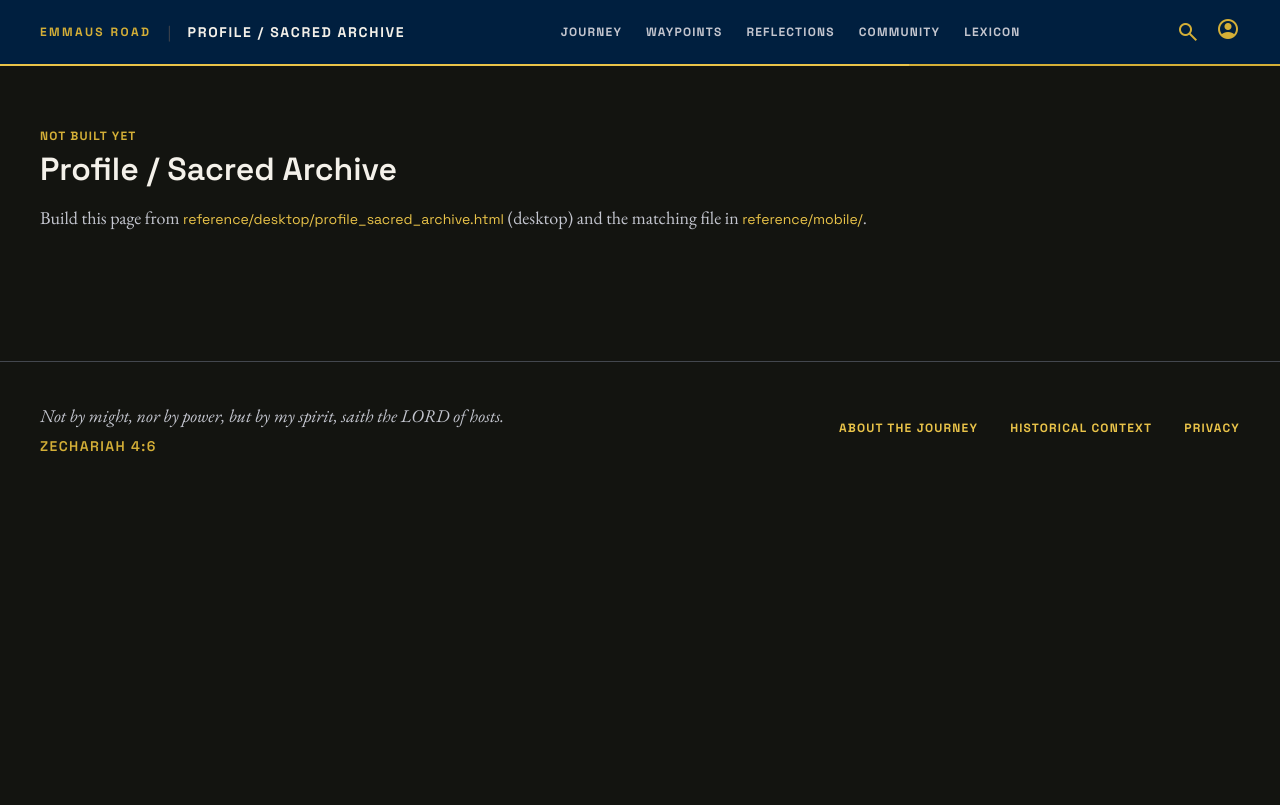
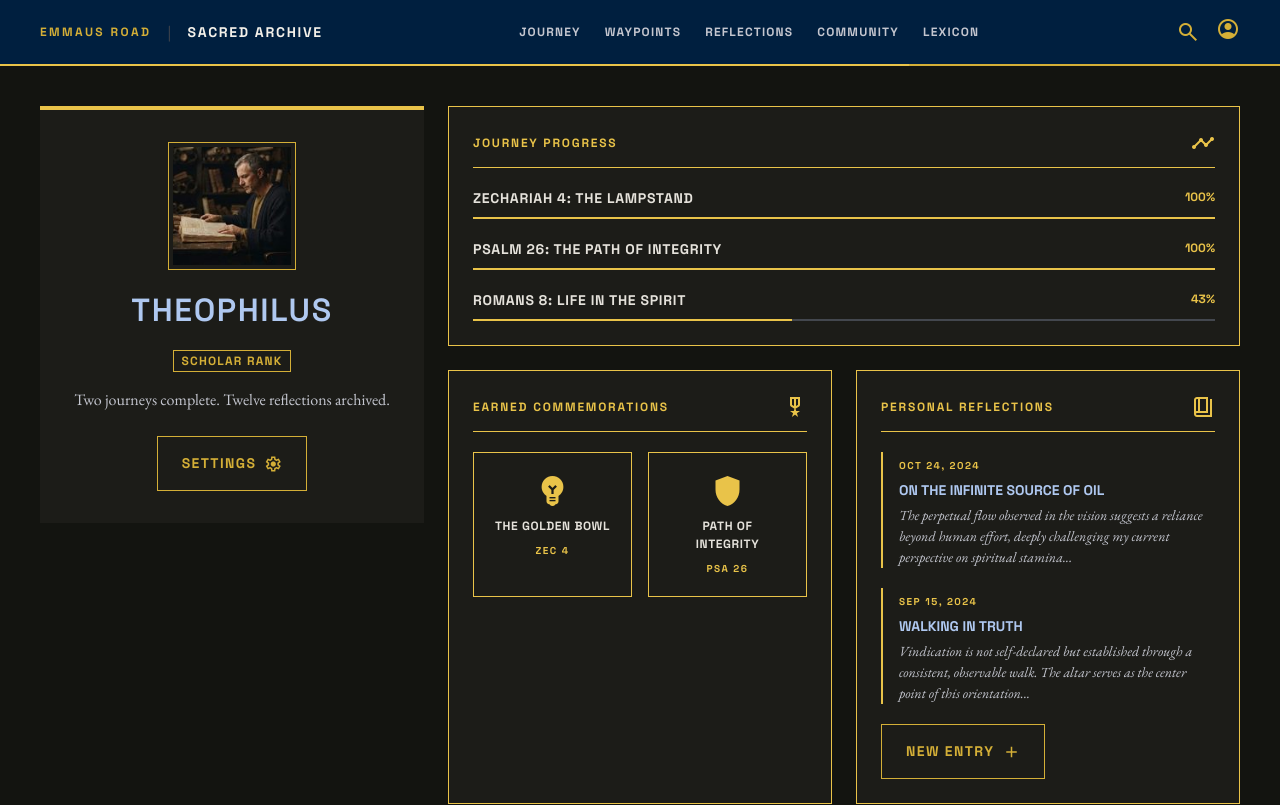
Before and after one commit to jeflowers/walk-before-me-journey, a React (Vite) app: page /profile in a window 1280 px wide. Shown: the top 805 px of the page. Built offline with nearby package versions, Linux system fonts and the light colour scheme.

Commit message:
Create Profile Page

```diff
--- a/src/app/router.tsx
+++ b/src/app/router.tsx
@@ -7,6 +7,7 @@ import { WaypointsPage } from '@app/pages/WaypointsPage';
 import { WaypointPage } from '@app/pages/WaypointPage';
 import { CommunityPage } from '@app/pages/CommunityPage';
 import { LexiconPage } from '@app/pages/LexiconPage';
+import { ProfilePage } from '@app/pages/ProfilePage';
 import { PlaceholderPage } from '@app/pages/PlaceholderPage';
 
 /** One entry per screen in the Psalm 26 flow. Replace each PlaceholderPage as the page is built. */
@@ -21,7 +22,7 @@ export const router = createBrowserRouter([
       { path: ROUTES.reflection, element: <PlaceholderPage name="Personal Reflection" reference="reference/desktop/personal_reflection_psalm_26.html" /> },
       { path: ROUTES.community, element: <CommunityPage /> },
       { path: ROUTES.lexicon, element: <LexiconPage /> },
-      { path: ROUTES.profile, element: <PlaceholderPage name="Profile / Sacred Archive" reference="reference/desktop/profile_sacred_archive.html" /> },
+      { path: ROUTES.profile, element: <ProfilePage /> },
       { path: ROUTES.commemoration, element: <PlaceholderPage name="Commemoration" reference="reference/desktop/commemoration_psalm_26.html" /> },
     ],
   },
--- /dev/null
+++ b/src/pages/ProfilePage.tsx
@@ -0,0 +1,97 @@
+import { Button } from '@app/components/Button';
+import { Chip } from '@app/components/Chip';
+import { Icon } from '@app/components/Icon';
+import { SiteHeader } from '@app/components/SiteHeader';
+import { SiteFooter } from '@app/components/SiteFooter';
+import { PSALM_26, PROFILE } from '@app/data/psalm26';
+
+export function ProfilePage() {
+  const study = PSALM_26;
+
+  return (
+    <>
+      <SiteHeader title="Sacred Archive" progress={study.completed / study.total} />
+      <main className="max-w-container mx-auto px-margin-mobile md:px-0 pt-10">
+        <div className="grid grid-cols-1 md:grid-cols-12 gap-6">
+          {/* Identity card */}
+          <aside className="md:col-span-4">
+            <div className="border-t-4 border-secondary bg-surface-container-low p-8 flex flex-col items-center gap-4 text-center">
+              <div className="w-32 h-32 border border-gold p-1">
+                <div className="w-full h-full overflow-hidden">
+                  <img className="w-full h-full object-cover" src={PROFILE.avatar} alt="" />
+                </div>
+              </div>
+              <h1 className="font-chrome text-[32px] font-semibold uppercase tracking-[0.05em] text-primary">{PROFILE.name}</h1>
+              <Chip style="outline">{PROFILE.rank}</Chip>
+              <p className="font-narrative text-[16px] text-on-surface-variant">Two journeys complete. Twelve reflections archived.</p>
+              <div className="flex gap-3 mt-2">
+                <Button label="Settings" style="outline" icon="settings" />
+              </div>
+            </div>
+          </aside>
+
+          {/* Right column */}
+          <section className="md:col-span-8 flex flex-col gap-6">
+            {/* Journey Progress */}
+            <div className="border border-secondary bg-surface-container-low p-6">
+              <div className="flex items-center justify-between border-b border-secondary pb-3">
+                <span className="font-chrome text-[12px] font-bold uppercase tracking-[0.15em] text-secondary">Journey Progress</span>
+                <Icon name="timeline" className="text-secondary" />
+              </div>
+              {PROFILE.progress.map((p) => (
+                <div key={p.study} className="mt-5">
+                  <div className="flex justify-between">
+                    <span className="font-chrome text-[14px] font-bold uppercase tracking-[0.05em] text-on-surface">{p.study}</span>
+                    <span className="font-chrome text-[12px] font-bold text-secondary">{p.percent}%</span>
+                  </div>
+                  <div className="h-[2px] bg-outline-variant mt-2">
+                    <div className="h-[2px] bg-secondary" style={{ width: `${p.percent}%` }} />
+                  </div>
+                </div>
+              ))}
+            </div>
+
+            {/* Two-col grid: commemorations + reflections */}
+            <div className="grid grid-cols-1 md:grid-cols-2 gap-6">
+              {/* Earned Commemorations */}
+              <div className="border border-secondary bg-surface-container-low p-6">
+                <div className="flex items-center justify-between border-b border-secondary pb-3">
+                  <span className="font-chrome text-[12px] font-bold uppercase tracking-[0.15em] text-secondary">Earned Commemorations</span>
+                  <Icon name="military_tech" className="text-secondary" />
+                </div>
+                <div className="grid grid-cols-2 gap-4 mt-5">
+                  {PROFILE.commemorations.map((c) => (
+                    <div key={c.title} className="border border-secondary p-5 flex flex-col items-center gap-2 text-center">
+                      <Icon name={c.icon} filled size={36} className="text-secondary" />
+                      <span className="font-chrome text-[12px] font-bold uppercase tracking-[0.05em] text-on-surface">{c.title}</span>
+                      <span className="font-chrome text-[10px] font-bold uppercase tracking-[0.15em] text-secondary">{c.study}</span>
+                    </div>
+                  ))}
+                </div>
+              </div>
+
+              {/* Personal Reflections */}
+              <div className="border border-secondary bg-surface-container-low p-6">
+                <div className="flex items-center justify-between border-b border-secondary pb-3">
+                  <span className="font-chrome text-[12px] font-bold uppercase tracking-[0.15em] text-secondary">Personal Reflections</span>
+                  <Icon name="book_4" className="text-secondary" />
+                </div>
+                {PROFILE.reflections.map((r) => (
+                  <div key={r.title} className="border-l-2 border-secondary pl-4 mt-5">
+                    <span className="font-chrome text-[10px] font-bold uppercase tracking-[0.15em] text-secondary">{r.date}</span>
+                    <h3 className="font-chrome text-[14px] font-bold uppercase text-primary mt-1">{r.title}</h3>
+                    <p className="font-narrative italic text-[14px] leading-[1.5] text-on-surface-variant mt-1">{r.excerpt}</p>
+                  </div>
+                ))}
+                <div className="mt-5">
+                  <Button label="New Entry" style="outline" icon="add" />
+                </div>
+              </div>
+            </div>
+          </section>
+        </div>
+      </main>
+      <SiteFooter quote={study.footerQuote} />
+    </>
+  );
+}
```
Also changed, not shown: 1 other file (tests, documents, lock files or other folders).
